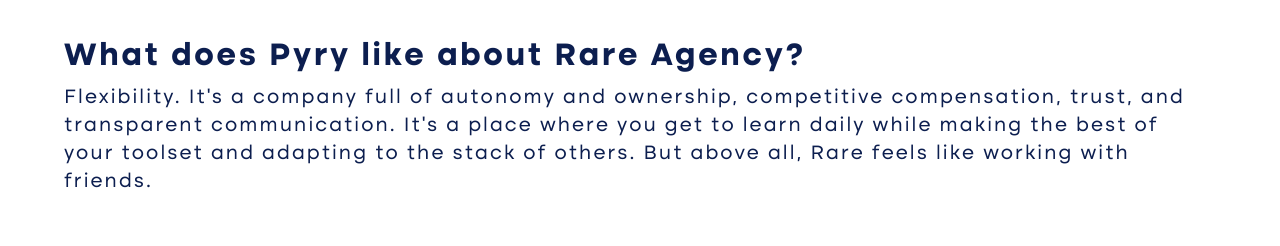
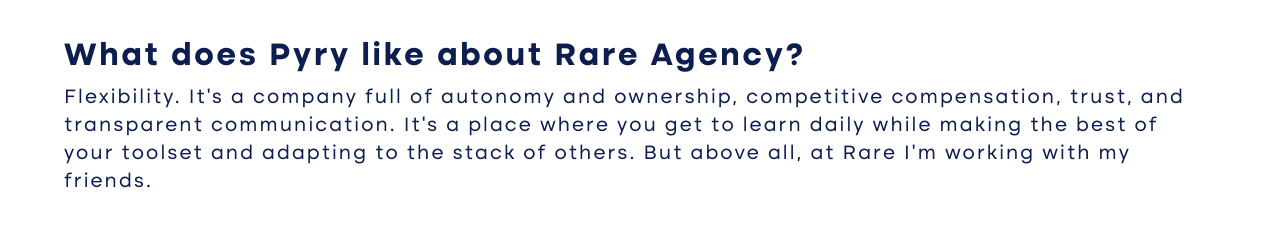
Before and after one commit to rareagency/rare.fi, a Next.js app: page /blog/pyry-career-story in a window 1280 px wide. Shown: the part 3920-4166 px from the top of the page. Built offline with nearby package versions, Linux system fonts and the light colour scheme; a small style sheet from the web is missing.

Commit message:
Improve texts

```diff
--- a/components/Ingress.tsx
+++ b/components/Ingress.tsx
@@ -11,7 +11,7 @@ const Ingress: React.FC<{ textColor?: "dark" | "light" }> = ({
         { "text-light": textColor === "light" }
       )}
     >
-      We insert sustainable digital development practives to enable product team
+      We insert sustainable digital development practices to enable product team
       excellence and technological growth that brings you ahead of the curve
     </span>
   </section>
--- a/pages/blog/pyry-career-story.tsx
+++ b/pages/blog/pyry-career-story.tsx
@@ -68,7 +68,7 @@ const PyryCareerStory = () => {
             competitive compensation, trust, and transparent communication.
             It&apos;s a place where you get to learn daily while making the best
             of your toolset and adapting to the stack of others. But above all,
-            Rare feels like working with friends.
+            at Rare I&apos;m working with my friends.
           </BlogParagraph>
         </div>
       </section>
```
